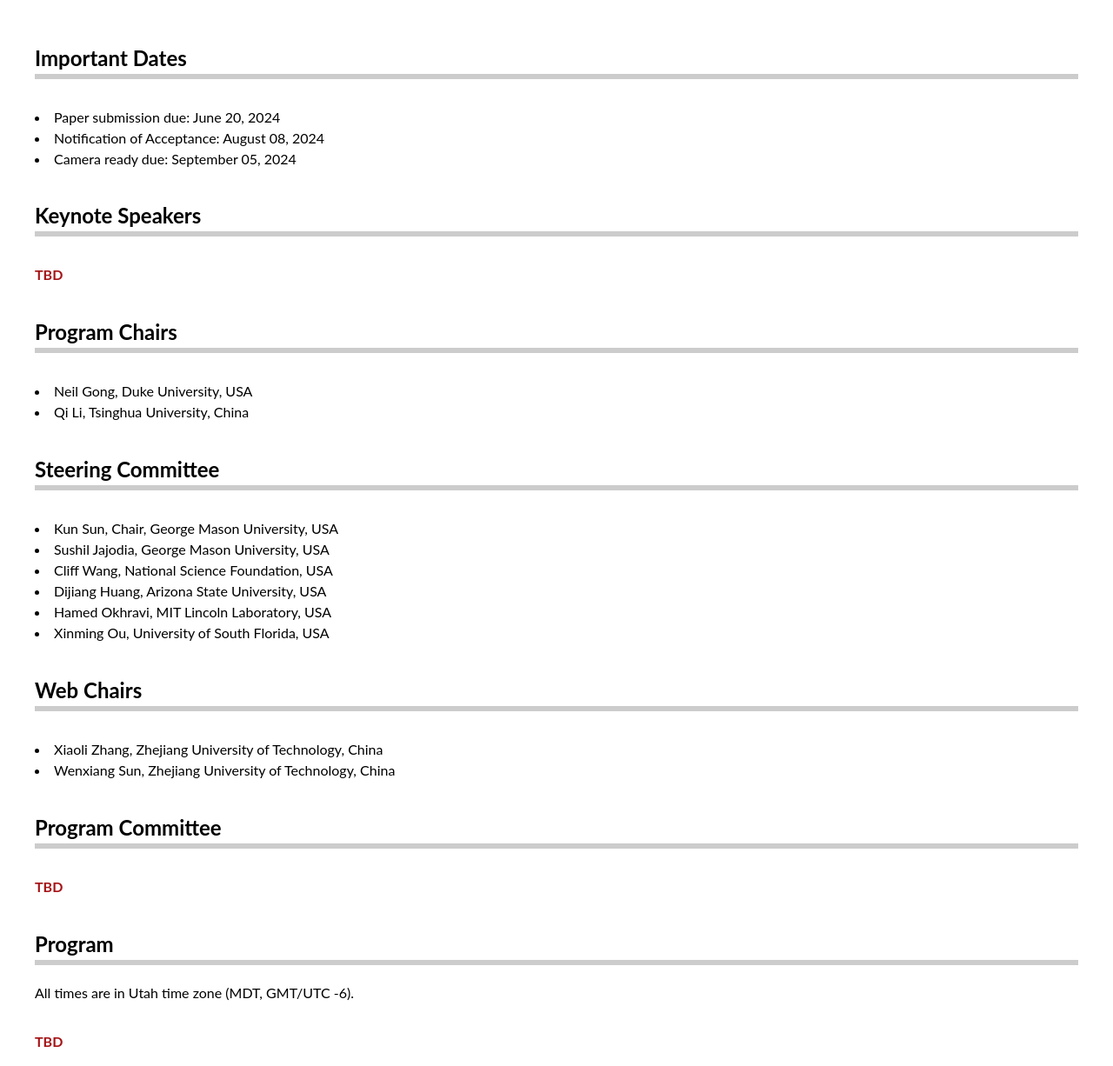
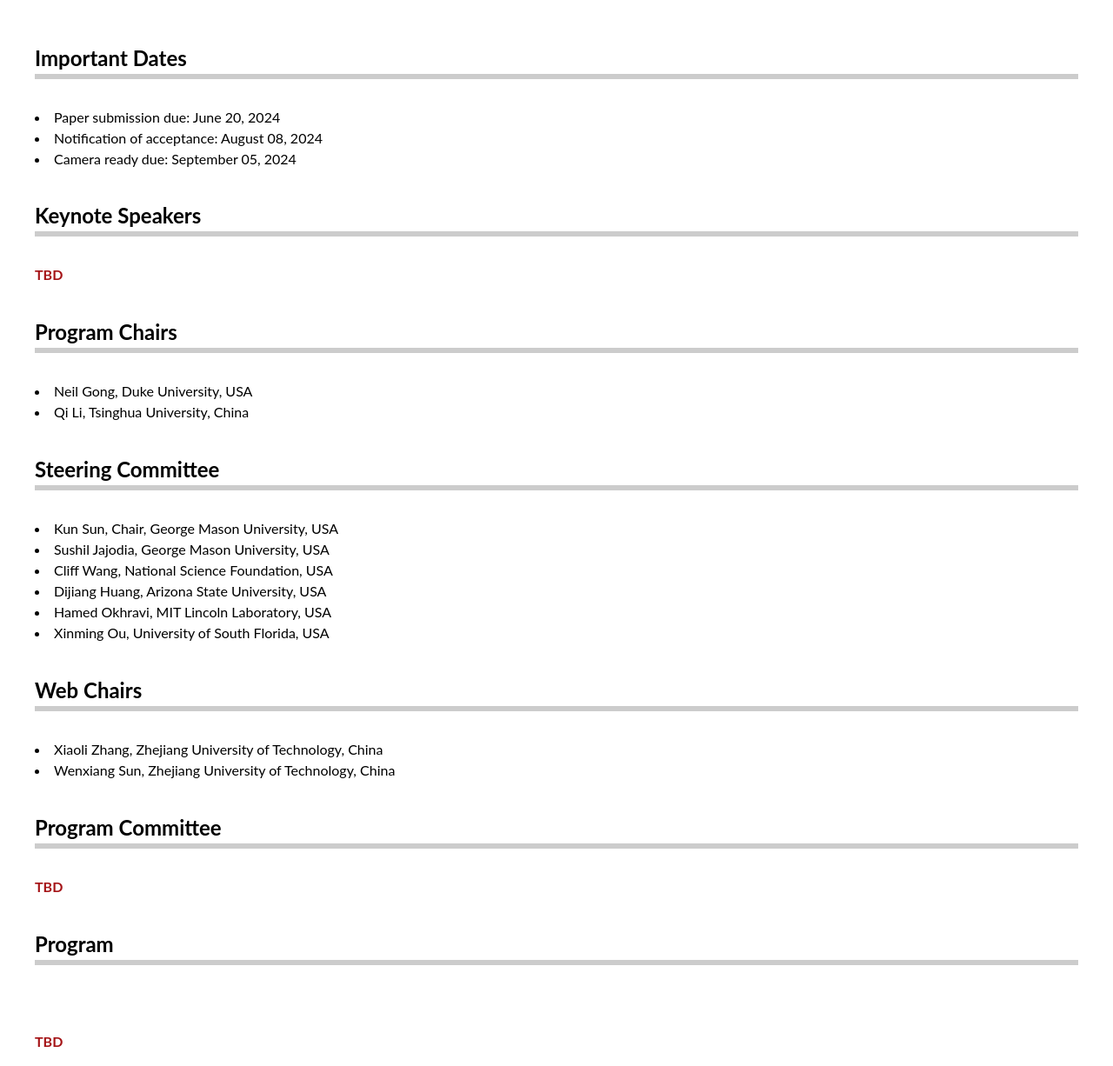
Before and after one commit to AACD24/AACD24.github.io, a plain HTML site: page index.html in a window 1280 px wide. Shown: the part 1373-2599 px from the top of the page at 87% size. Drawn offline with Linux system fonts and the light colour scheme.

Commit message:
Update index.html

```diff
--- a/index.html
+++ b/index.html
@@ -116,7 +116,7 @@
             <h2 style="border-bottom: 6px solid #ccc;">Important Dates</h2>
             <p class="section-content">
                 <li>Paper submission due: June 20, 2024</li>
-                <li>Notification of Acceptance: August 08, 2024</li>
+                <li>Notification of acceptance: August 08, 2024</li>
                 <li>Camera ready due: September 05, 2024</li>
             </p>
         </section>
@@ -167,7 +167,6 @@
         <section id="program">
             <h2 style="border-bottom: 6px solid #ccc;">Program</h2>
             <p class="section-content">
-                All times are in Utah time zone (MDT, GMT/UTC -6).
                 <br />
             <div style="font-weight: bold;color: #a51417;">TBD</div>
             </p>
```
